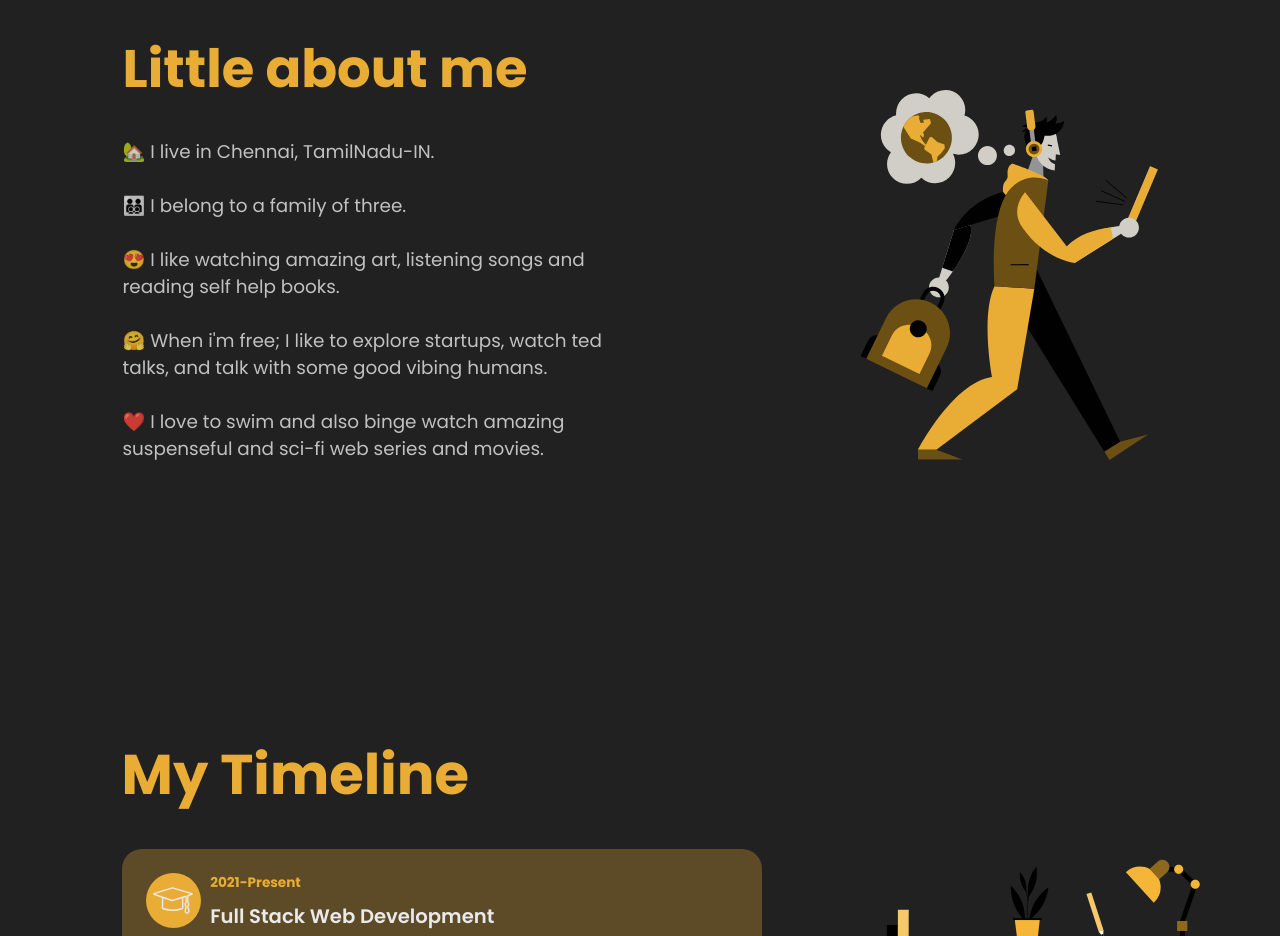
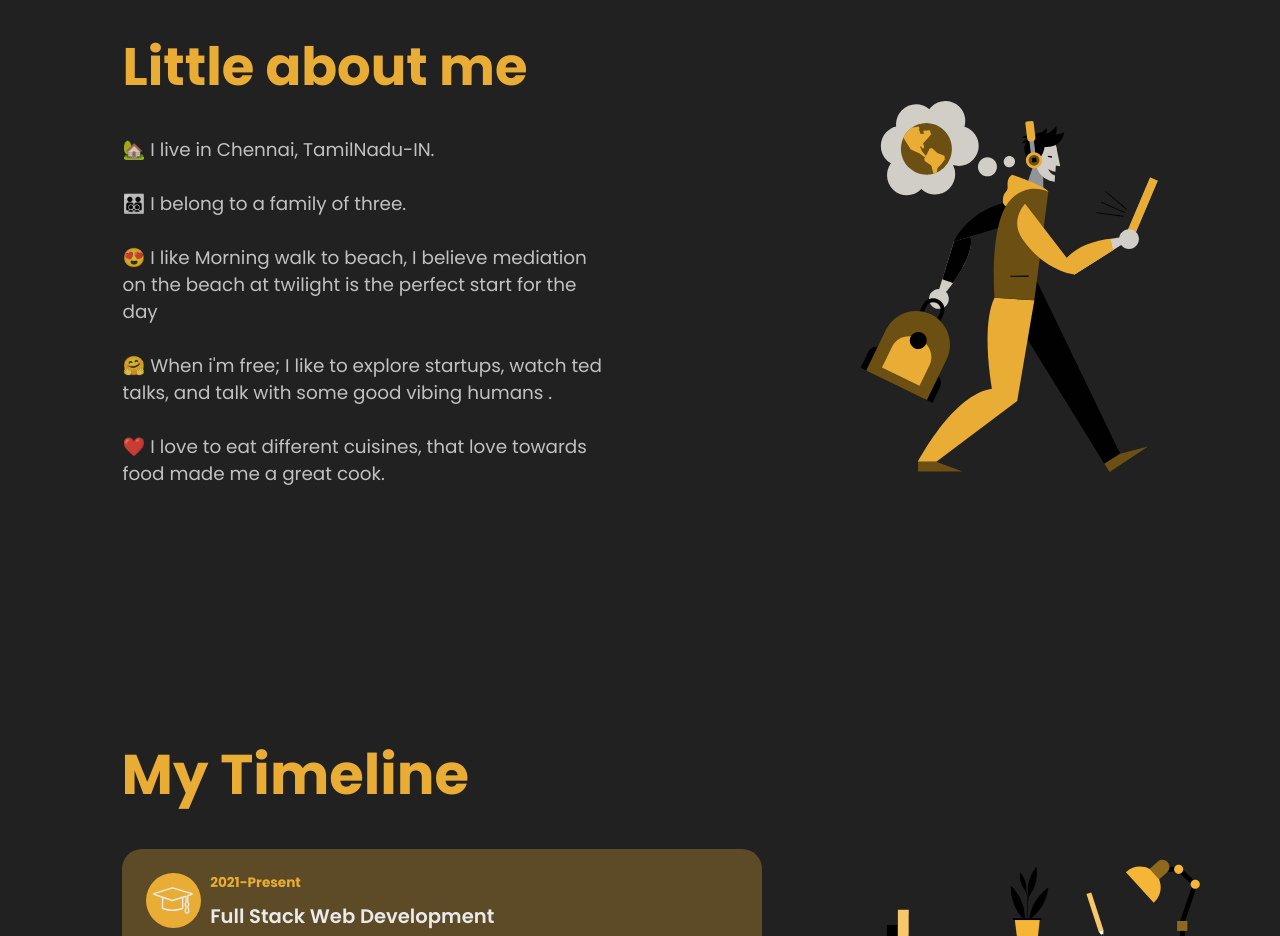
Before and after one commit to aaliyafari/myportfolio, a React (Create React App) app: page / in a window 1280 px wide. Shown: the part 900-1836 px from the top of the page. Built offline with nearby package versions, Linux system fonts and the light colour scheme; a web font is replaced by a local one.

Commit message:
Update aboutData.js

```diff
--- a/src/data/aboutData.js
+++ b/src/data/aboutData.js
@@ -2,8 +2,8 @@ export const aboutData = {
     title: "Little about me",
     description1:"🏡 I live in Chennai, TamilNadu-IN.",
     description2:" 👨‍👨‍👦‍👦 I belong to a family of three.",
-    description3:"😍 I like watching amazing art, listening songs and reading self help books.",
-    description4:"🤗 When i'm free; I like to explore startups, watch ted talks, and talk with some good vibing humans.",
-    description5:"❤️️ I love to swim and also binge watch amazing suspenseful and sci-fi web series and movies.",
+    description3:"😍 I like Morning walk to beach, I believe mediation on the beach at twilight is the perfect start for the day",
+    description4:"🤗 When i'm free; I like to explore startups, watch ted talks, and talk with some good vibing humans .",
+    description5:"❤️️ I love to eat different cuisines, that love towards food made me a great cook.",
     image: 1
 }
```
